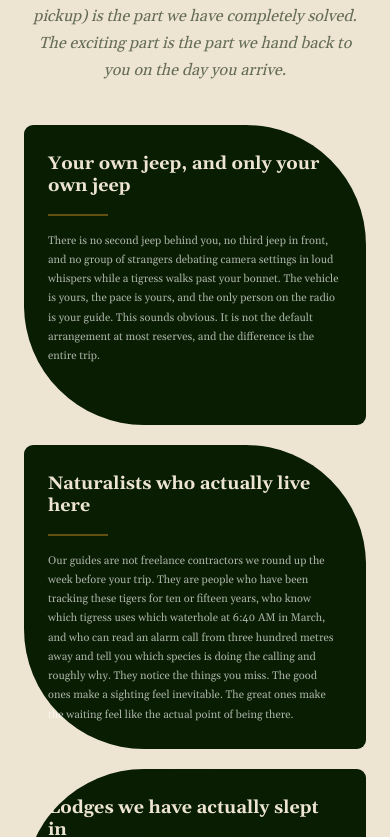
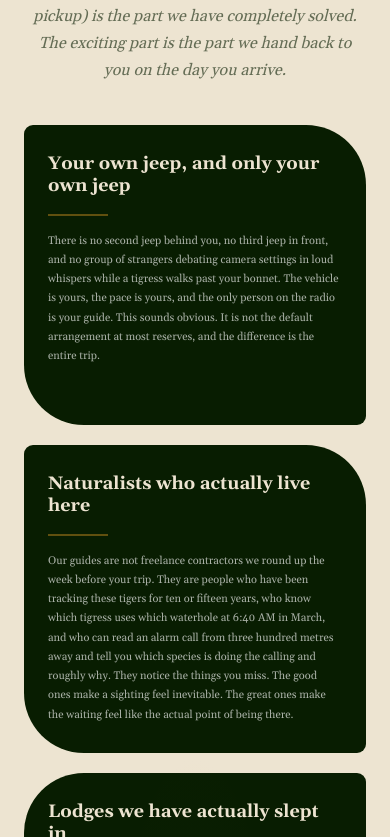
Before and after one commit to SourabhBand/junglee-journeys-web, a Next.js app: page / in a window 390 px wide. Shown: the part 2487-3324 px from the top of the page. Built offline with nearby package versions, Linux system fonts and the light colour scheme.

Commit message:
Fix pill card text overflow: add overflow-hidden, responsive corner radii, safe padding

```diff
--- a/src/app/page.tsx
+++ b/src/app/page.tsx
@@ -180,10 +180,10 @@ export default function Home() {
             ].map((card) => (
               <AnimateOnScroll key={card.heading} animation="fade-up" delay={card.delay}>
                 <div
-                  className={`pill-card bg-[#081d01] text-white px-[24px] lg:px-[30px] pt-[28px] lg:pt-[36px] pb-[24px] lg:pb-[30px] min-h-[300px] lg:min-h-[340px] flex flex-col ${
+                  className={`pill-card bg-[#081d01] text-white px-[24px] lg:px-[30px] pt-[28px] lg:pt-[52px] pb-[28px] lg:pb-[52px] min-h-[300px] lg:min-h-[340px] flex flex-col overflow-hidden ${
                     card.rotated
-                      ? 'rounded-tl-[120px] rounded-tr-[9px] rounded-br-[120px] rounded-bl-[9px]'
-                      : 'rounded-tl-[9px] rounded-tr-[120px] rounded-br-[9px] rounded-bl-[120px]'
+                      ? 'rounded-tl-[60px] sm:rounded-tl-[80px] lg:rounded-tl-[120px] rounded-tr-[9px] rounded-br-[60px] sm:rounded-br-[80px] lg:rounded-br-[120px] rounded-bl-[9px]'
+                      : 'rounded-tl-[9px] rounded-tr-[60px] sm:rounded-tr-[80px] lg:rounded-tr-[120px] rounded-br-[9px] rounded-bl-[60px] sm:rounded-bl-[80px] lg:rounded-bl-[120px]'
                   }`}
                 >
                   <h3 className="font-serif font-bold text-[18px] lg:text-[20px] text-[#ede4d1] mb-4 leading-tight">
```
